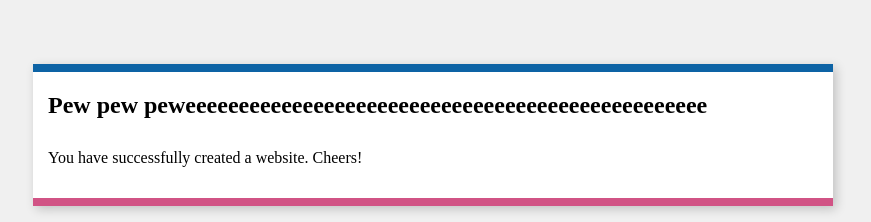
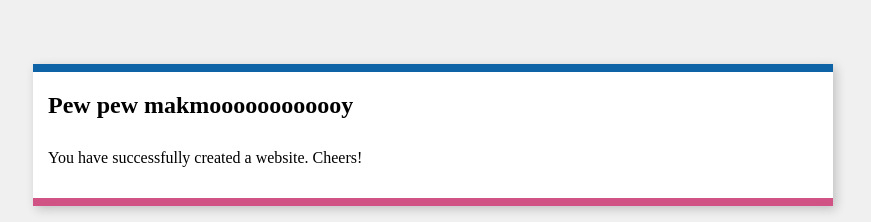
Before and after one commit to Abnonymous8/makmoy-test, a plain HTML site: page index.html in a window 1280 px wide. Shown: the top 222 px of the page, without its empty margins (207-1078 px from the left). Drawn offline with Linux system fonts and the light colour scheme.

Commit message:
Change header to makmoy

```diff
--- a/index.html
+++ b/index.html
@@ -17,7 +17,7 @@
 
 
 			<div class="box">
-				<h1>Pew pew peweeeeeeeeeeeeeeeeeeeeeeeeeeeeeeeeeeeeeeeeeeeeeeeee</h1>
+				<h1>Pew pew makmoooooooooooy</h1>
 				<p>You have successfully created a website. Cheers!</p>
 			</div>
 
```
